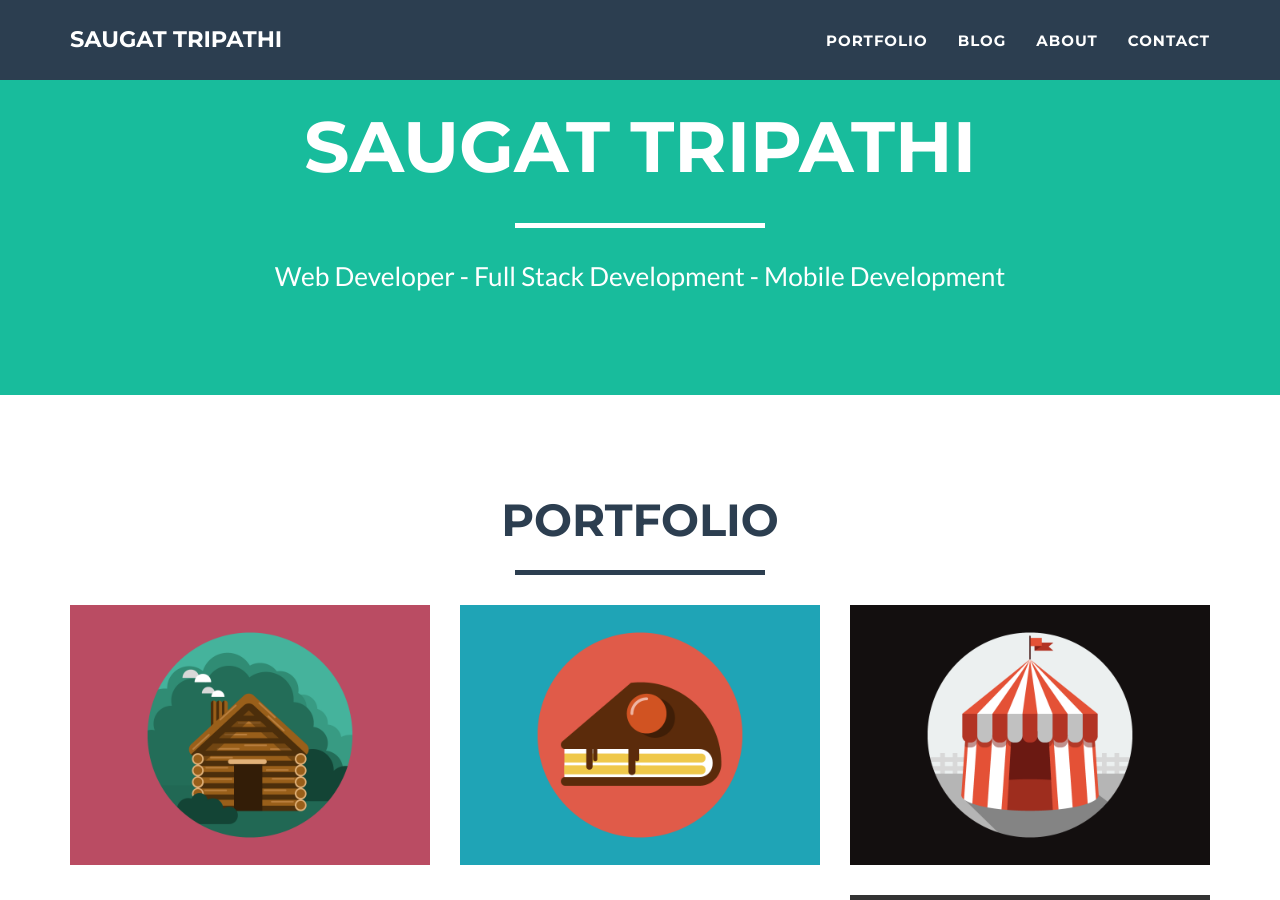
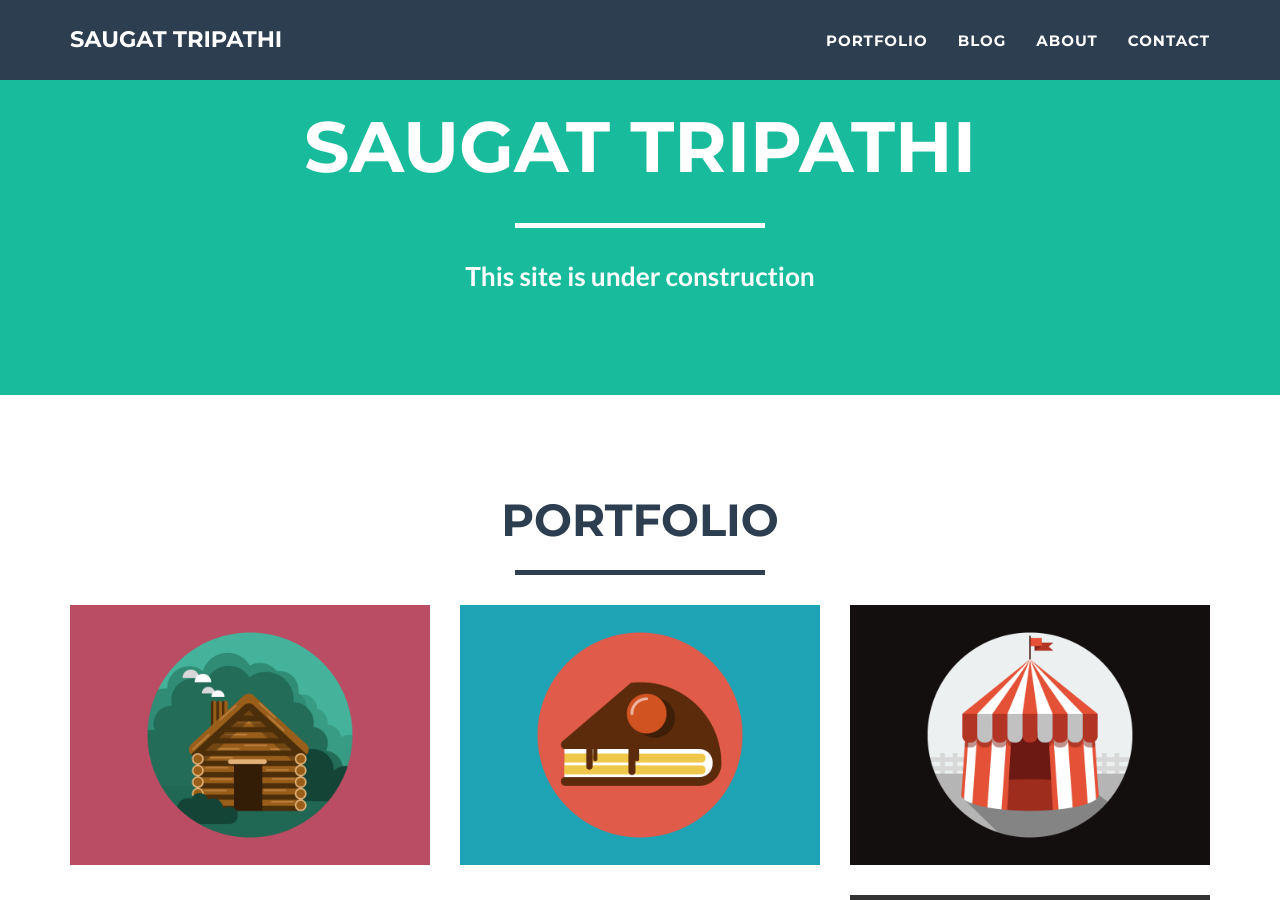
Before and after one commit to saugatt/saugatt.github.io, a Jekyll site: the page built from index.html, in a window 1280 px wide and 900 px high, scrolled down 380 px. Built offline with Jekyll 4.4.1, drawn with Linux system fonts in a browser that asks for light colours.

Commit message:
Site under Construction Added

```diff
--- a/_config.yml
+++ b/_config.yml
@@ -3,7 +3,7 @@ title: Saugat Tripathi
 email: tripathi.saugat@gmail.com
 url: https://example.github.io
 description: "SaugatTripathi Portfolio Resume/Howard University/HU "
-skills: "Web Developer - Full Stack Development - Mobile Development"
+skills: "<b>This site is under construction </b>"
 meta_author: Tripathi Saugat
 
 # Google webmaster tools
```
